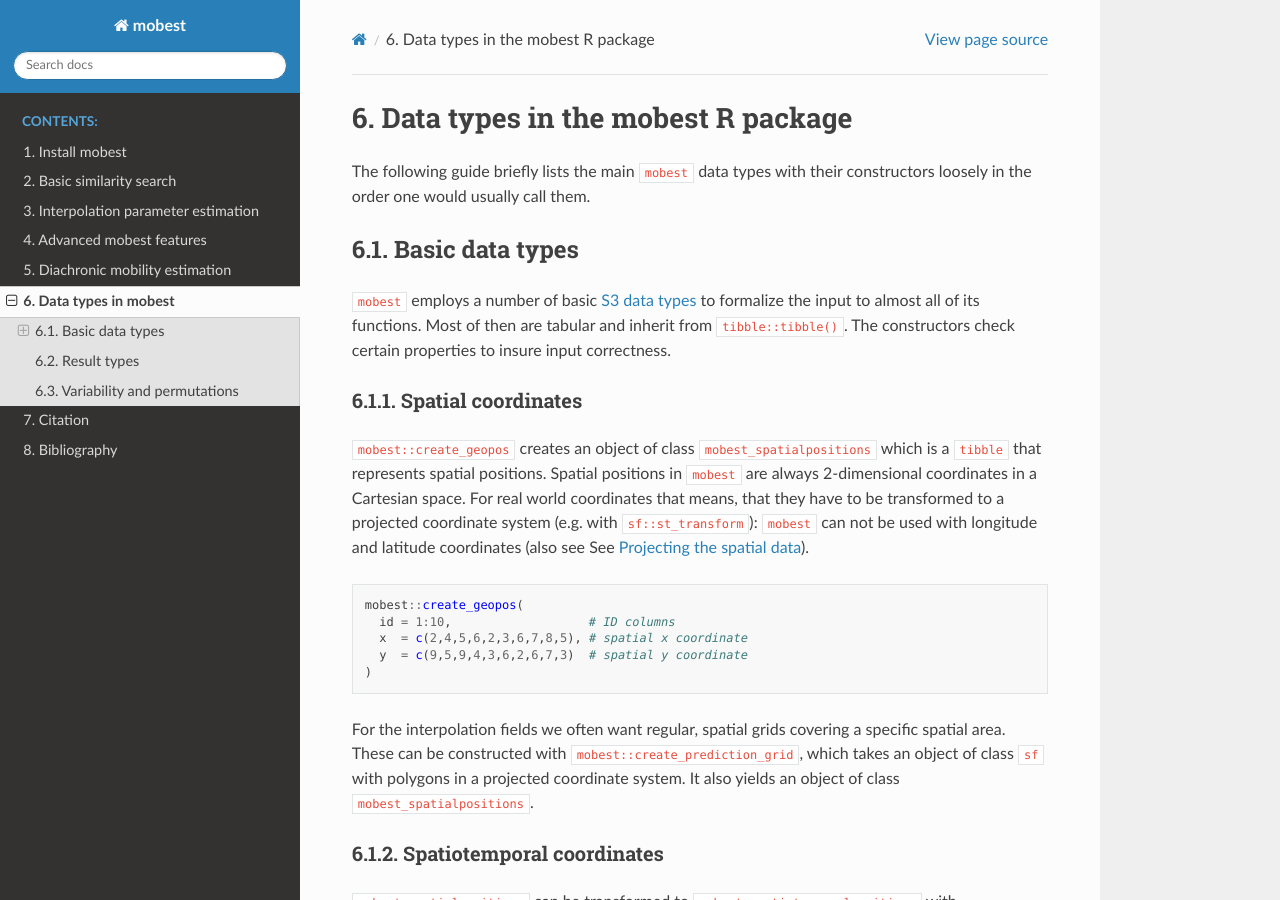
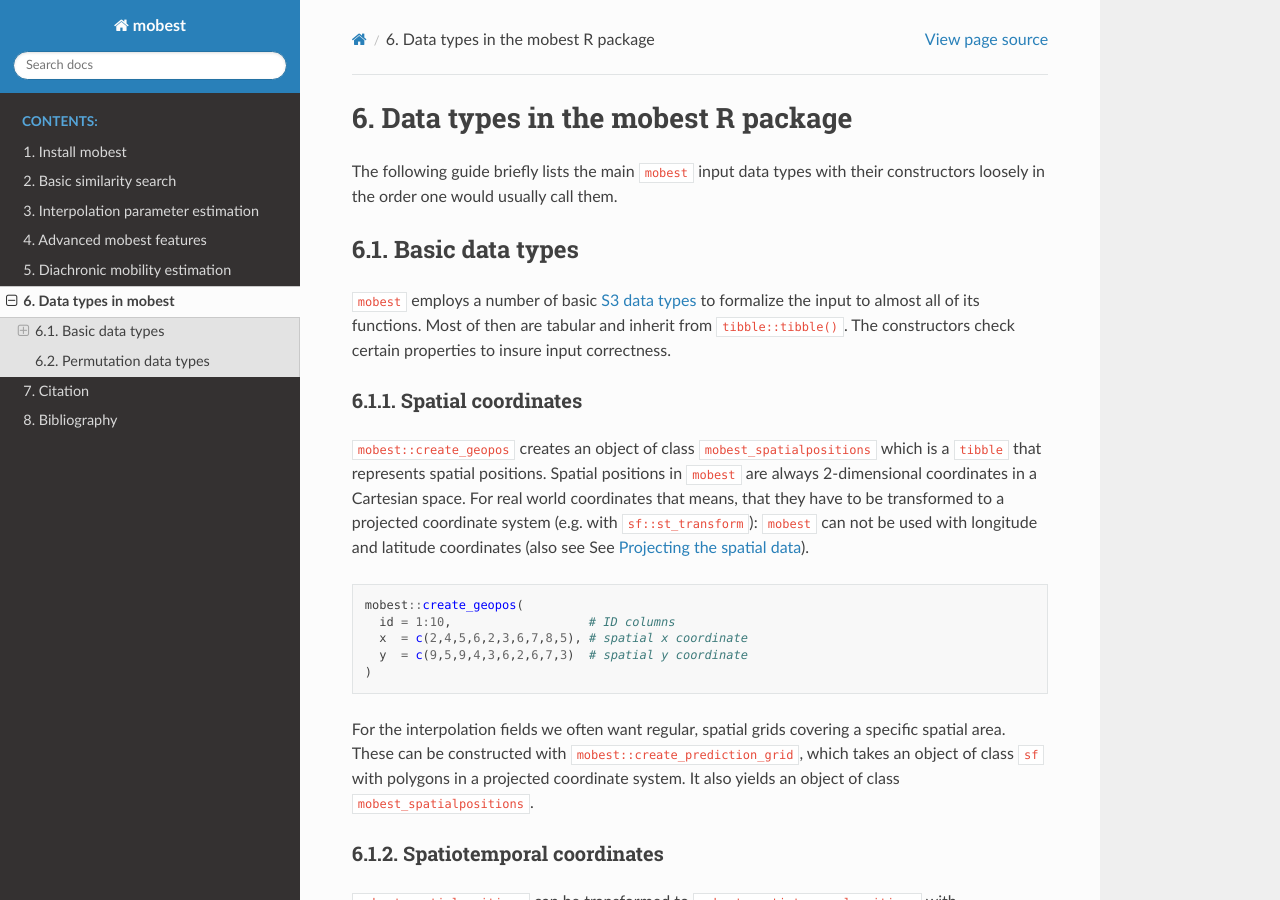
Before and after one commit to nevrome/mobest, a Sphinx documentation site: the page built from docs/types.md, in a window 1280 px wide and 900 px high. Built offline with Sphinx 7.4.7 and the Read the Docs theme 2.0.0, drawn with Linux system fonts in a browser that asks for light colours; some of the changed text lies outside the part shown.

```diff
--- a/docs/types.md
+++ b/docs/types.md
@@ -1,6 +1,6 @@
 # Data types in the mobest R package
 
-The following guide briefly lists the main `mobest` data types with their constructors loosely in the order one would usually call them.
+The following guide briefly lists the main `mobest` input data types with their constructors loosely in the order one would usually call them.
 
 ## Basic data types
 
@@ -88,9 +88,7 @@ mobest::create_kernset(
 
 If a function requires both input of type `mobest_observations` and `mobest_kernelsetting`, then the names of the individual ancestry components must be identical, i.e. fit to each other.
 
-## Result types
-
-## Variability and permutations
+## Permutation data types
 
 When working with real data we often need to explore permutations of data or account for uncertainty by sampling from distributions (e.g. uncertain dating). To represent that, `mobest` provides wrapper classes and constructors with a `*_multi` suffix, to bundle multiple individual elements in a list class. Some of the core functions provide interfaces that automatically consider all permutations of these input lists.
 
```
Also changed, not shown: docs/advanced.md (+2 -0 lines), docs/estimation.md (+28 -2 lines).
